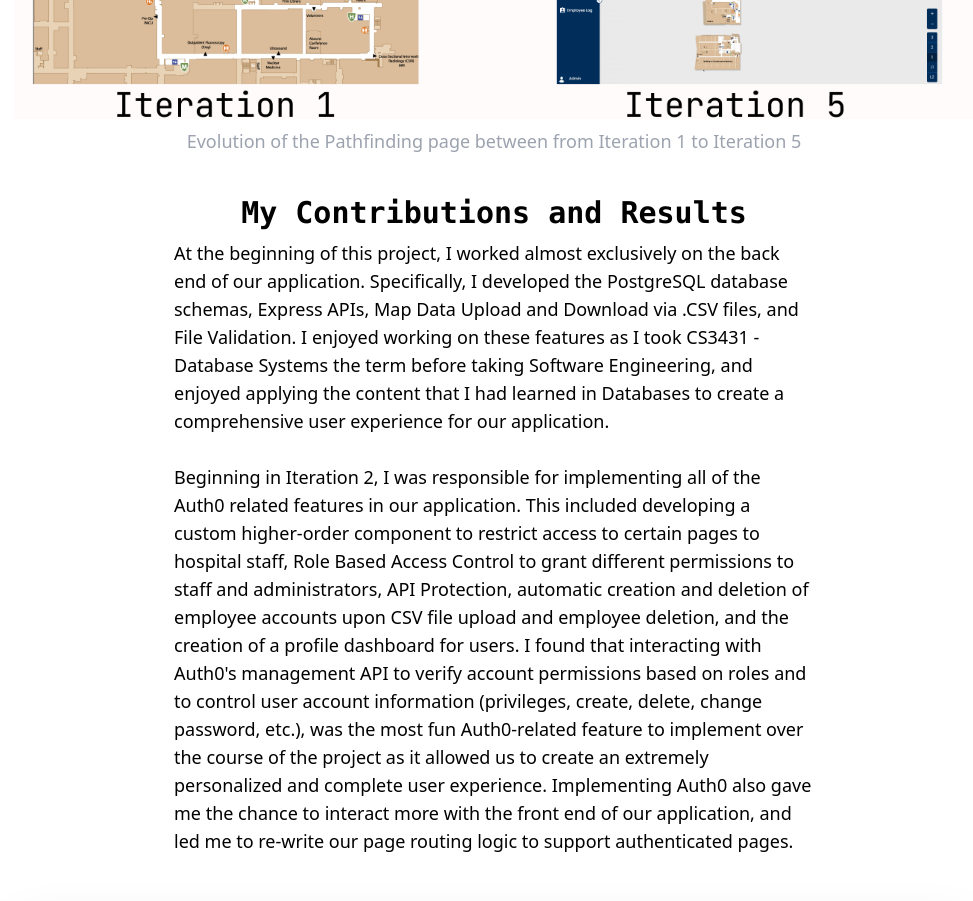
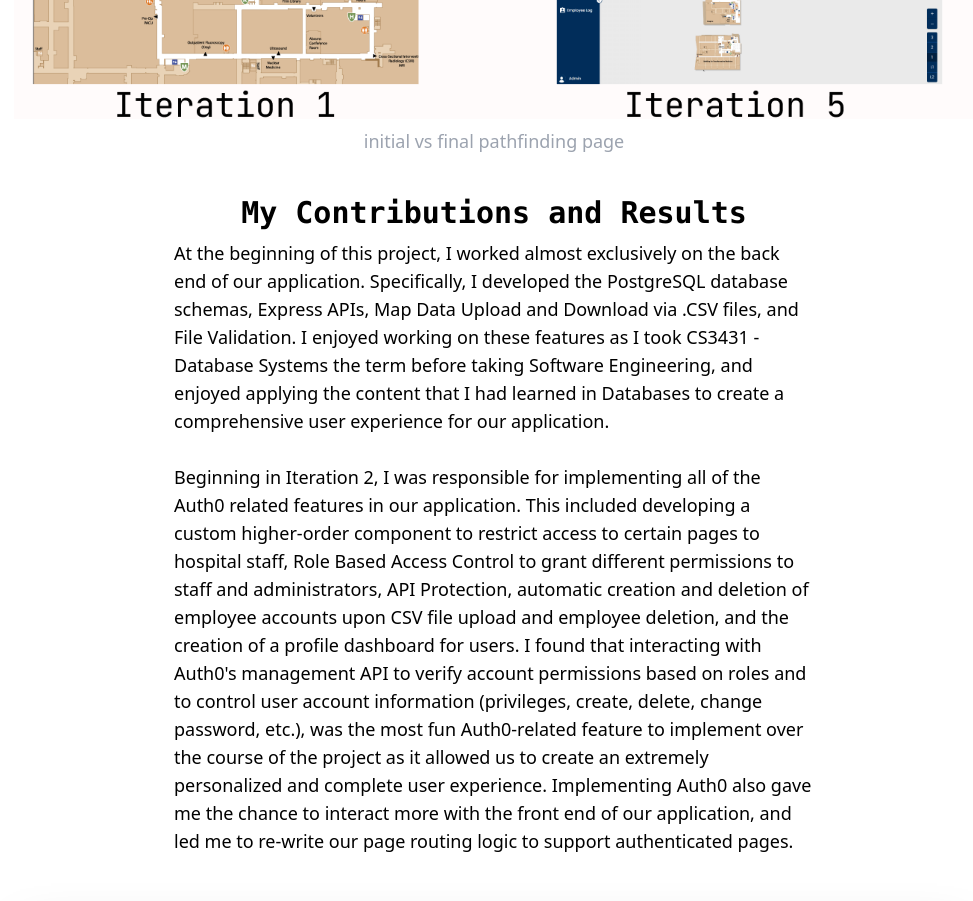
Before and after one commit to vivekjag1/portfolioWebsite, a React (Vite) app: page /BWHCS3733 in a window 1280 px wide. Shown: the part 2120-3021 px from the top of the page, without its empty margins (146-1119 px from the left). Built offline with nearby package versions, Linux system fonts and the light colour scheme.

Commit message:
fix typo

```diff
--- a/src/routes/SoftEngProject.tsx
+++ b/src/routes/SoftEngProject.tsx
@@ -139,8 +139,7 @@ export default function SoftEngProject(){
       </div>
       <img src={evolution} alt="Changes to the pathfinding page"
            className="w-3/4 mx-auto max-w-[70rem] max-h-full mt-5"/>
-      <h3 className="text-lg text-gray-400 mt-2"> Evolution of the Pathfinding page between from Iteration 1 to
-        Iteration 5</h3>
+      <h3 className="text-lg text-gray-400 mt-2"> initial vs final pathfinding page</h3>
       <h1 className="mb-2 mt-10 text-3xl font-bold font-mono">My Contributions and Results</h1>
       <div className="flex flex-row items-center justify-center">
         <p className="text-lg text-left md:w-1/2 ml-5 mr-5">
```
